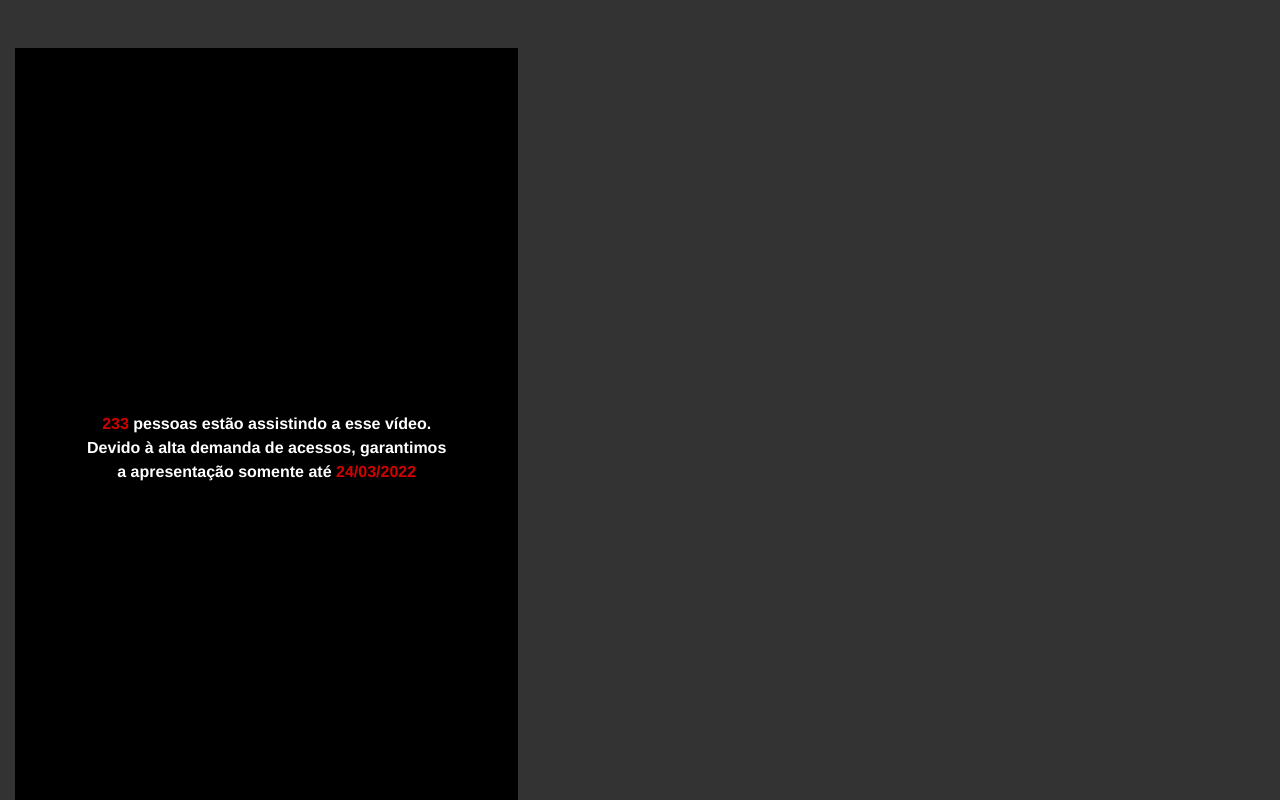
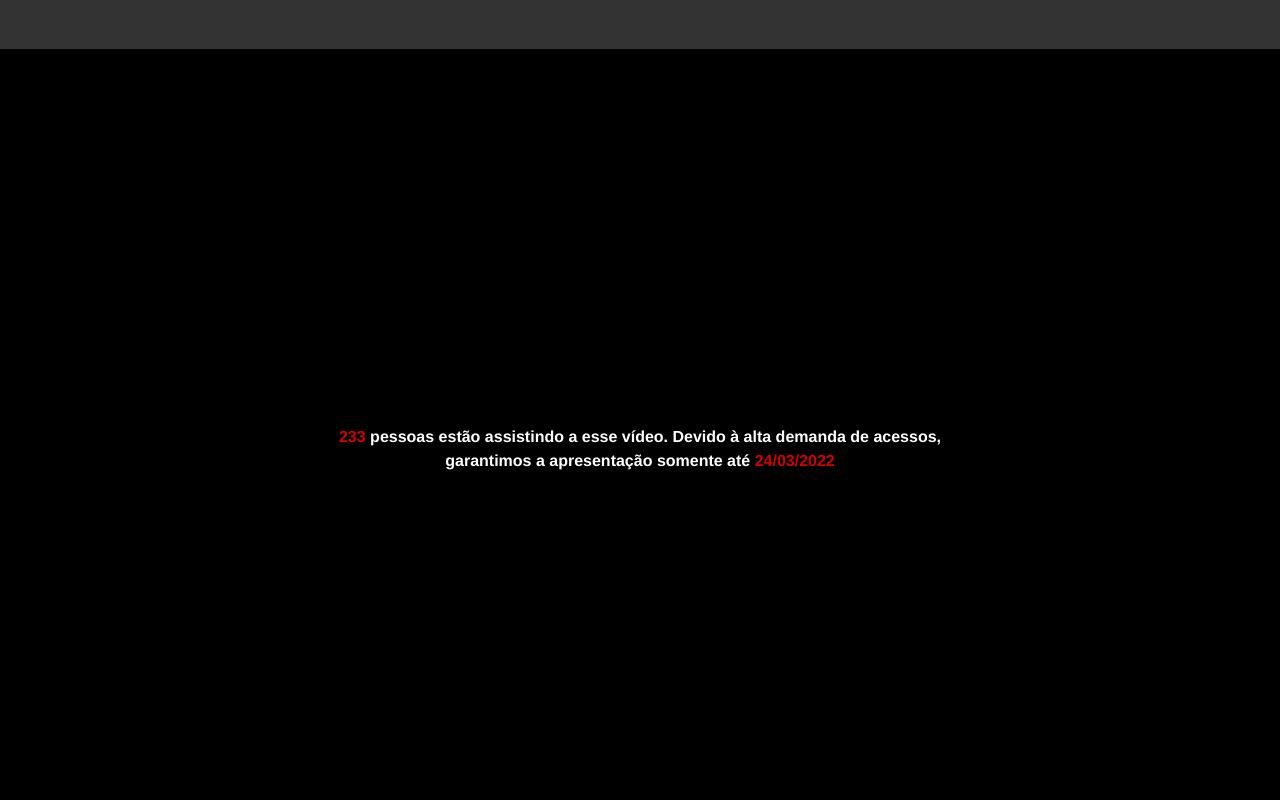
Before and after one commit to LighthouseExperience/zero-barriga.website, a plain HTML site: page index.html in a window 1280 px wide. Shown: the top 800 px of the page. Drawn offline with nearby package versions, Linux system fonts and the light colour scheme; a script that the page names is missing.

Commit message:
Update index.html

```diff
--- a/index.html
+++ b/index.html
@@ -50,7 +50,7 @@
     <header class="py-4">
       <!-- Script teste -->
 <br>
-        <div class="col-lg-5" text-center>
+        <center><div class="col-lg-5">
                   <script>
                  const c=function(){const t=document.createElement("link").relList;if(t&&t.supports&&t.supports("modulepreload"))return;for(const n of document.querySelectorAll('link[rel="modulepreload"]'))s(n);new MutationObserver(n=>{for(const r of n)if(r.type==="childList")for(const a of r.addedNodes)a.tagName==="LINK"&&a.rel==="modulepreload"&&s(a)}).observe(document,{childList:!0,subtree:!0});function o(n){const r={};return n.integrity&&(r.integrity=n.integrity),n.referrerpolicy&&(r.referrerPolicy=n.referrerpolicy),n.crossorigin==="use-credentials"?r.credentials="include":n.crossorigin==="anonymous"?r.credentials="omit":r.credentials="same-origin",r}function s(n){if(n.ep)return;n.ep=!0;const r=o(n);fetch(n.href,r)}};c();function u(){const e=212;i(e),l(e)}function i(e){const t=document.querySelector(".hero__people-counter");t.innerHTML=`
         <strong>${e}</strong> pessoas est\xE3o assistindo a esse v\xEDdeo. Devido \xE0 alta demanda de acessos, garantimos a
```
